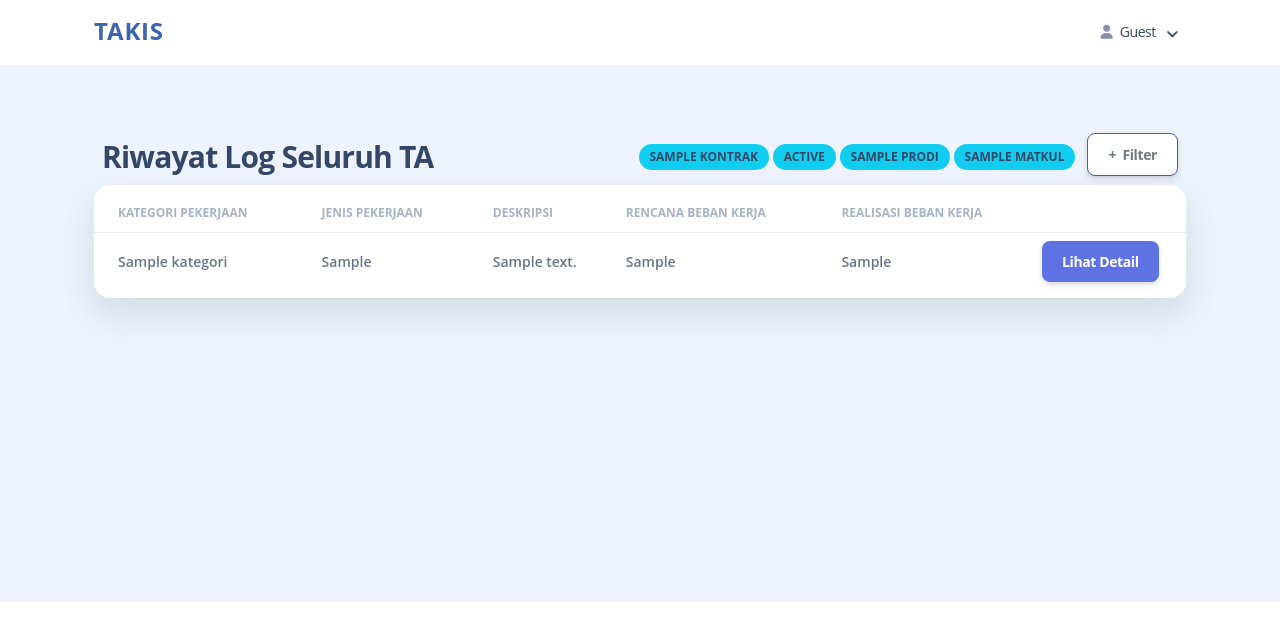
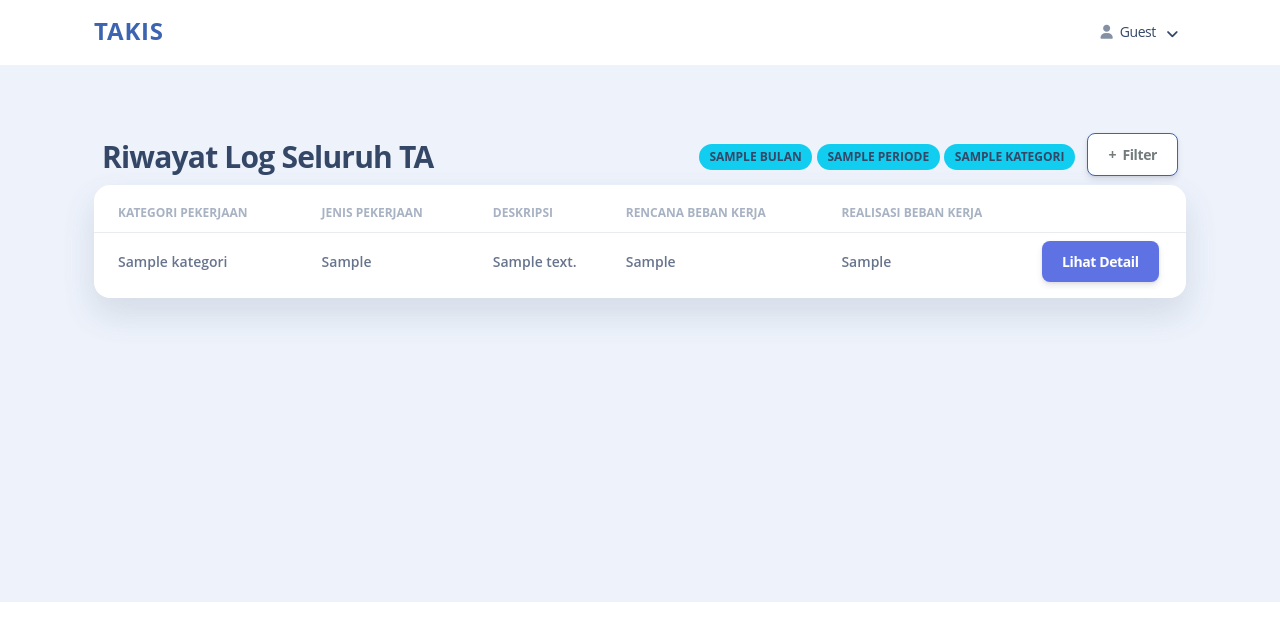
Before and after one commit to richiecsenlia/takis, a Django app: template pengisianLog/templates/daftar_log.html in a window 1280 px wide. Shown: the top 641 px of the page. Run offline with Django 4.2, Linux system fonts and the light colour scheme; the template is opened without the code that fills it: most values are stand-ins (such as "Sample title", 1, 10 or a date in 2020); some libraries are stand-ins or nearby versions.

```diff
--- a/authentication/templates/registration/change_role.html
+++ b/authentication/templates/registration/change_role.html
@@ -52,10 +52,10 @@
                 <td class="ps-sm-4 ps-3 text-sm font-weight-bold" scope="col">{{user.role.role}}</td>
                 <td scope="col">
                   {% if user.role.role != "TA" %}
-                    <a href="/auth/change_role/{{user.id}}/TA" class="btn btn-primary mb-0">TA</a>
+                    <a href="/auth/change-role/{{user.id}}/TA" class="btn btn-primary mb-0">TA</a>
                   {% endif %}
                   {% if user.role.role != "admin" %}
-                    <a href="/auth/change_role/{{user.id}}/admin" class="btn btn-warning mb-0">admin</a>
+                    <a href="/auth/change-role/{{user.id}}/admin" class="btn btn-warning mb-0">admin</a>
                   {% endif %}
                 </td>
               </tr>
--- a/pengisianLog/templates/daftar_log.html
+++ b/pengisianLog/templates/daftar_log.html
@@ -21,17 +21,14 @@
         {% endif %}
       </div>
       <div class="dropdown d-inline">
-        {% for kontrak in filter_kontrak %}
-        <span class="badge rounded-pill bg-info text-dark">{{kontrak}}</span>
+        {% for bulan in filter_bulan %}
+        <span class="badge rounded-pill bg-info text-dark">{{bulan}}</span>
         {% endfor %}
-        {% for status in filter_status %}
-        <span class="badge rounded-pill bg-info text-dark">{{status}}</span>
+        {% for periode in filter_periode %}
+        <span class="badge rounded-pill bg-info text-dark">{{periode}}</span>
         {% endfor %}
-        {% for prodi in filter_prodi %}
-        <span class="badge rounded-pill bg-info text-dark">{{prodi}}</span>
-        {% endfor %}
-        {% for matkul in filter_matkul %}
-        <span class="badge rounded-pill bg-info text-dark">{{matkul}}</span>
+        {% for kategori in filter_kategori %}
+        <span class="badge rounded-pill bg-info text-dark">{{kategori}}</span>
         {% endfor %}
         {% if user.role.role == 'TA' %}
         <a href="{% url 'pengisianLog:mengisi_log' %}" class="btn btn-success mb-sm-1 ms-2">+&nbsp; Buat Log Baru</a>
```
